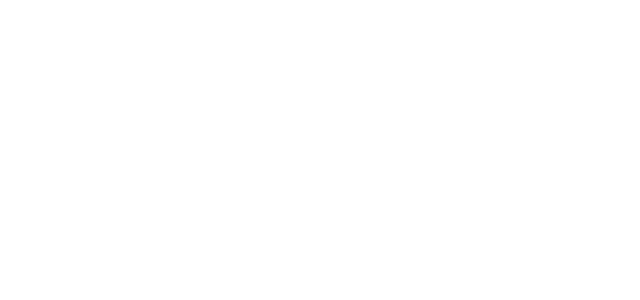
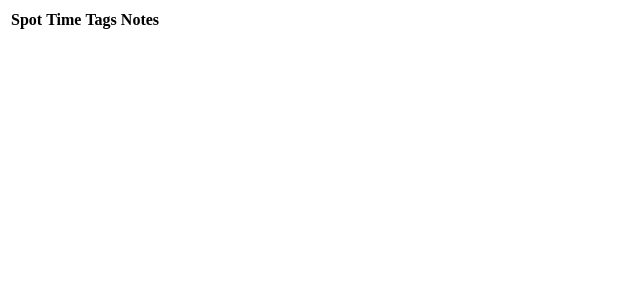
Before and after one commit to MisterShika/TOP_search_game_front, a React (Vite) app: page /clicks in a window 1280 px wide. Before the commit this address had no page. Shown: the top 300 px of the page, without its empty margins (0-640 px from the left). Built offline with nearby package versions, Linux system fonts and the light colour scheme.

Commit message:
Click data now passing to a pre-submit edit page.

```diff
--- a/src/App.jsx
+++ b/src/App.jsx
@@ -1,5 +1,6 @@
 import { Routes, Route } from 'react-router-dom'
 import Home from './pages/Home';
+import Clicks from './pages/Clicks';
 import { ClickContext } from './context/ClickContext';
 import { useState } from 'react';
 
@@ -10,6 +11,7 @@ function App() {
         <ClickContext.Provider value={{ allClicks, setAllClicks }}>
             <Routes>
                 <Route path="/" element={<Home />} />
+                <Route path="/clicks" element={<Clicks />} />
             </Routes>
         </ClickContext.Provider>
     )
--- a/src/components/SubmitClicks.jsx
+++ b/src/components/SubmitClicks.jsx
@@ -1,8 +1,11 @@
+import { Link } from 'react-router-dom';
+
+
 function SubmitClicks ({allClicks, setAllClicks}) {
 
     return (
         <div>
-            Testing
+            <Link to="/clicks">Clicks</Link>
             {
                 allClicks.map((location, index) => (
                     <div key={index} className={location.hit ? "hit" : "miss"}>X: {location.x}, Y: {location.y}</div>
--- /dev/null
+++ b/src/pages/Clicks.jsx
@@ -0,0 +1,31 @@
+import {useState, useEffect, useRef, useContext} from 'react';
+import { ClickContext } from '../context/ClickContext';
+
+function Clicks () {
+    const { allClicks, setAllClicks } = useContext(ClickContext);
+
+    return (
+        <main>
+            <table>
+            <tr>
+                <th>Spot</th>
+                <th>Time</th>
+                <th>Tags</th>
+                <th>Notes</th>
+            </tr>
+            {
+                allClicks.map((location, index) => (
+                    <tr key={index} className={location.hit ? "hit" : "miss"}>
+                        <td>X: {location.x}, Y: {location.y}</td>
+                        <td></td>
+                        <td></td>
+                        <td></td>
+                    </tr>
+                ))
+            }
+            </table>
+        </main>
+    )
+}
+
+export default Clicks;
--- a/src/pages/Home.jsx
+++ b/src/pages/Home.jsx
@@ -47,7 +47,15 @@ function Home () {
 
         const isHit = isPointInQuad(xCoordinate, yCoordinate);
 
-        const clickedObject = {x: percentX, y: percentY, hit: isHit, tags: [], notes: ""};
+        const now = new Date();
+
+        const clickedObject = {
+            x: percentX,
+            y: percentY,
+            time: now,
+            hit: isHit,
+            tags: [],
+            notes: ""};
 
         setAllClicks([
             ...allClicks,
```
